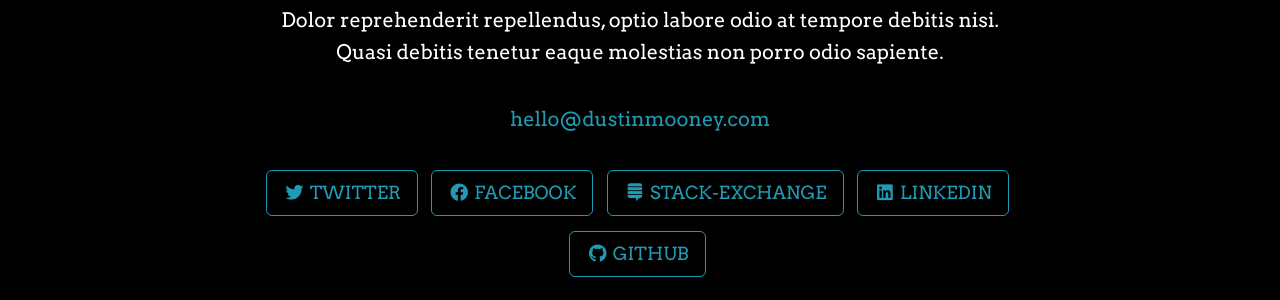
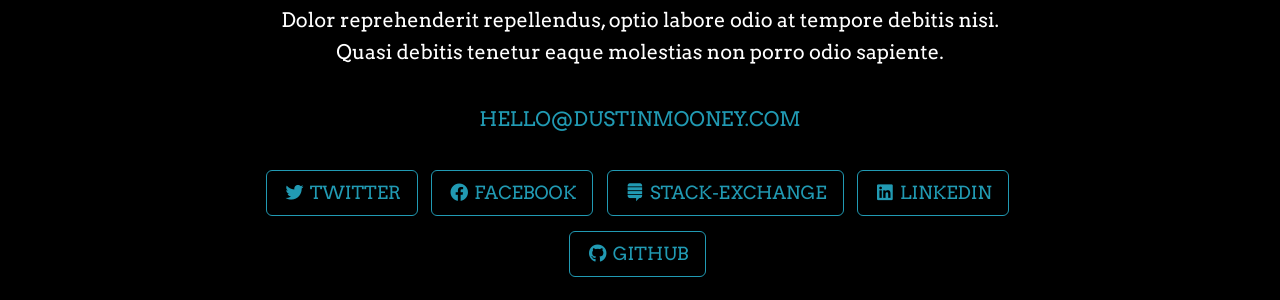
Before and after one commit to dustinwmooney/dustinmooney.website, a Jekyll site: the page built from index.html, in a window 1280 px wide and 900 px high, scrolled down 2976 px. Shown: the part 466-766 px from the top of the window. Built offline with Jekyll 4.4.1, drawn with Linux system fonts in a browser that asks for light colours; nearby versions of some CDN libraries; part of the change alters nothing that is shown.

```diff
--- a/_includes/contact.html
+++ b/_includes/contact.html
@@ -4,7 +4,7 @@
             <div class="col-lg-8 col-lg-offset-2">
                 <h2>Contact</h2>
                 <p>Dolor reprehenderit repellendus, optio labore odio at tempore debitis nisi. Quasi debitis tenetur eaque molestias non porro odio sapiente.</p>
-                <p><a href="mailto:{{ site.email }}">{{ site.email }}</a>
+                <p><a href=HELLO@DUSTINMOONEY.COM}">HELLO@DUSTINMOONEY.COM</a>
                 </p>
                 <ul class="list-inline banner-social-buttons">
                     {% for network in site.social %}
```
